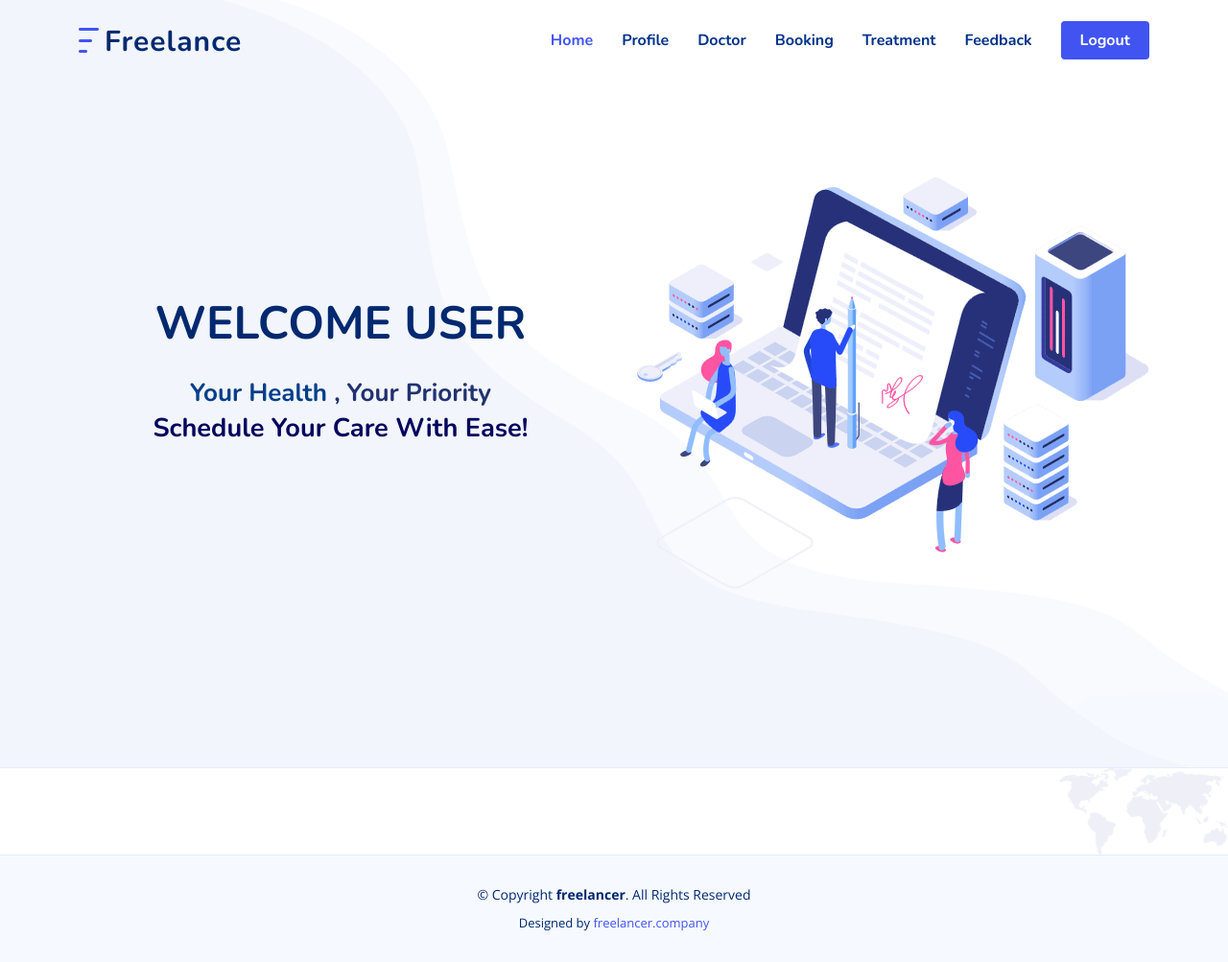
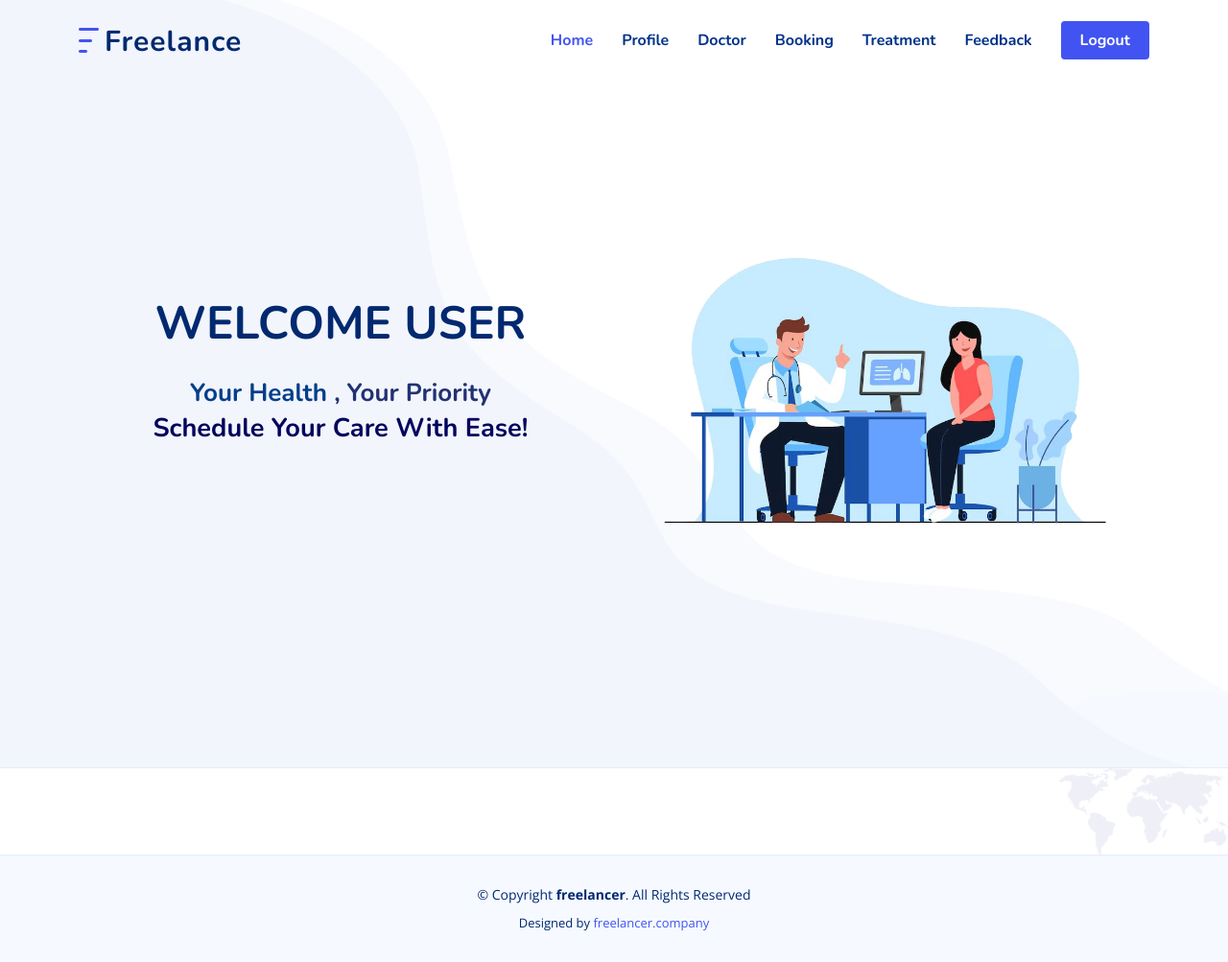
Before and after one commit to fathi-maa/Freelance-Doctor-Appointment-System, a Flask app: page /user/user_home in a window 1280 px wide. Shown: the whole page at 96% size. Run offline with Flask 3, Linux system fonts and the light colour scheme; some libraries are stand-ins or nearby versions.

Commit message:
after updtating the bg pic

```diff
--- a/templates/doctor_home.html
+++ b/templates/doctor_home.html
@@ -17,7 +17,7 @@
           </div>
         </div>
         <div class="col-lg-6 hero-img" data-aos="zoom-out" data-aos-delay="200">
-          <img src="/static/assets/img/hero-img.png" class="img-fluid" alt="">
+          <img src="/static/assets/img/aaaa.png" class="img-fluid" alt="">
         </div>
       </div>
     </div>
--- a/templates/user_home.html
+++ b/templates/user_home.html
@@ -24,7 +24,7 @@
           </div>
         </div>
         <div class="col-lg-6 hero-img" data-aos="zoom-out" data-aos-delay="200">
-          <img src="/static/assets/img/hero-img.png" class="img-fluid" alt="">
+          <img src="/static/assets/img/aaaa.png" class="img-fluid" alt="">
         </div>
       </div>
     </div>
```
